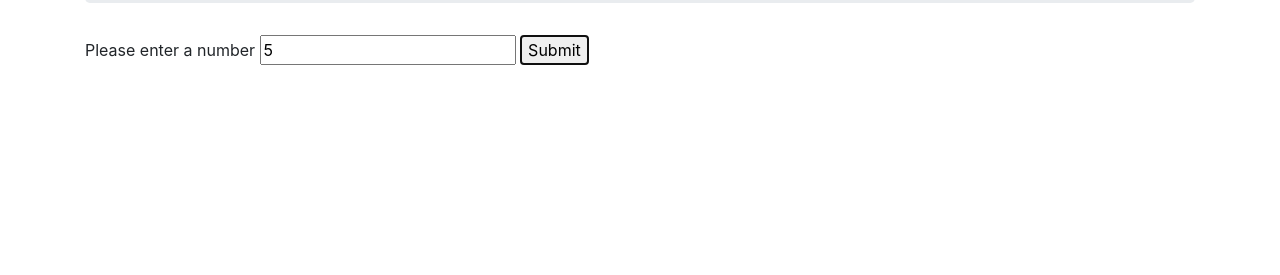
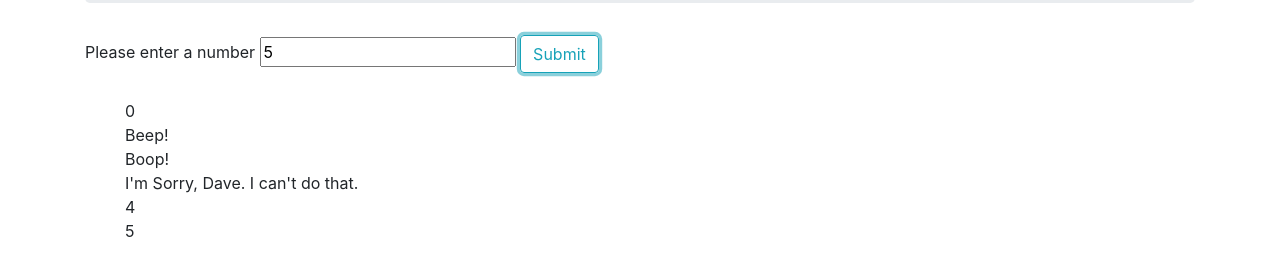
Before and after one commit to DrewAPeterson7671/week3-codereview, a plain HTML site: page index.html in a window 1280 px wide. Both pictures are taken after typing "5" into the empty fields and a click on the button "Submit". Shown: the part 181-456 px from the top of the page. Drawn offline with nearby package versions, Linux system fonts and the light colour scheme.

Commit message:
Complete changed of output to an unordered list.  It removed the bullets from the unordered list using css.  changed the submit button style.

```diff
--- a/css/styles.css
+++ b/css/styles.css
@@ -0,0 +1,3 @@
+#listOutput li {
+  list-style-type: none;
+}
--- a/index.html
+++ b/index.html
@@ -21,7 +21,7 @@
           <label class="form-group" for="userNumber">Please enter a number</label>
           <input id="userNumber" class="form-group" type="number" name="" value="">
 
-          <button type"submit" name="submit">Submit</button>
+          <button class="btn btn-outline-info" type"submit" name="submit">Submit</button>
 
         </form>
 
--- a/js/scripts.js
+++ b/js/scripts.js
@@ -20,19 +20,18 @@ $(document).ready(function() {
     var replaceSort = makeStrings.map(function(makeString) {
       if (makeString.includes("3")) {
         return "I'm Sorry, Dave.  I can't do that.";
-        $("ul#listOutput").append('<li>' + replaceSort.join(" ") + '<li>');
       } else if (makeString.includes("2")) {
         return "Boop!";
-        $("ul#listOutput").append('<li>' + replaceSort.join(" ") + '<li>');
       } else if (makeString.includes("1")) {
         return "Beep!";
-        $("ul#listOutput").append('<li>' + replaceSort.join(" ") + '<li>');
       } else {
         return makeString;
       }
     });
 
-
+    replaceSort.forEach(function(replaceSor) {
+      $("ul#listOutput").append('<li>' + replaceSor + '</li>');
+    });
 
 
 
@@ -40,6 +39,8 @@ $(document).ready(function() {
 
       // $("#backendOutput").text(numbers);
       // $("#backend2Output").text(replaceSort.join(" "));
+
+
       // $("ul#listOutput").append('<li>' + replaceSort.join(" ") + '<li>');
 
 
```
